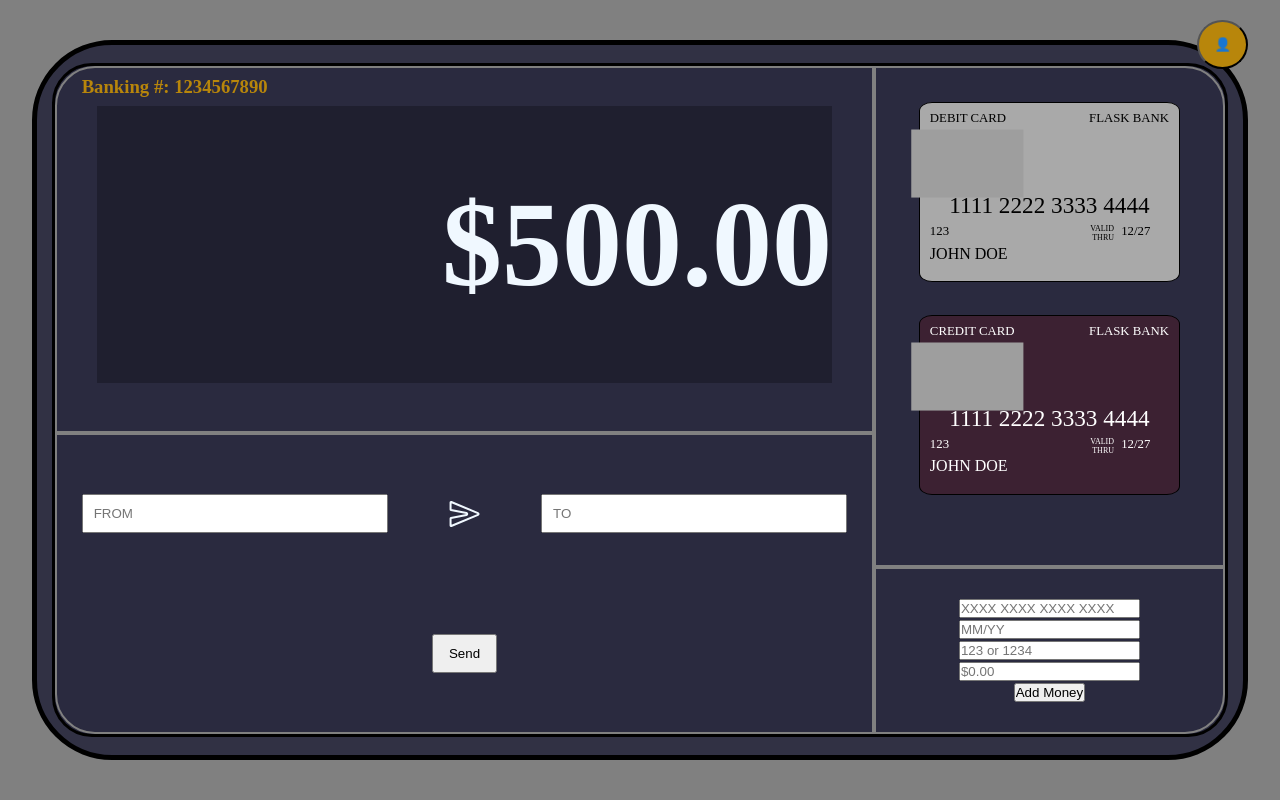
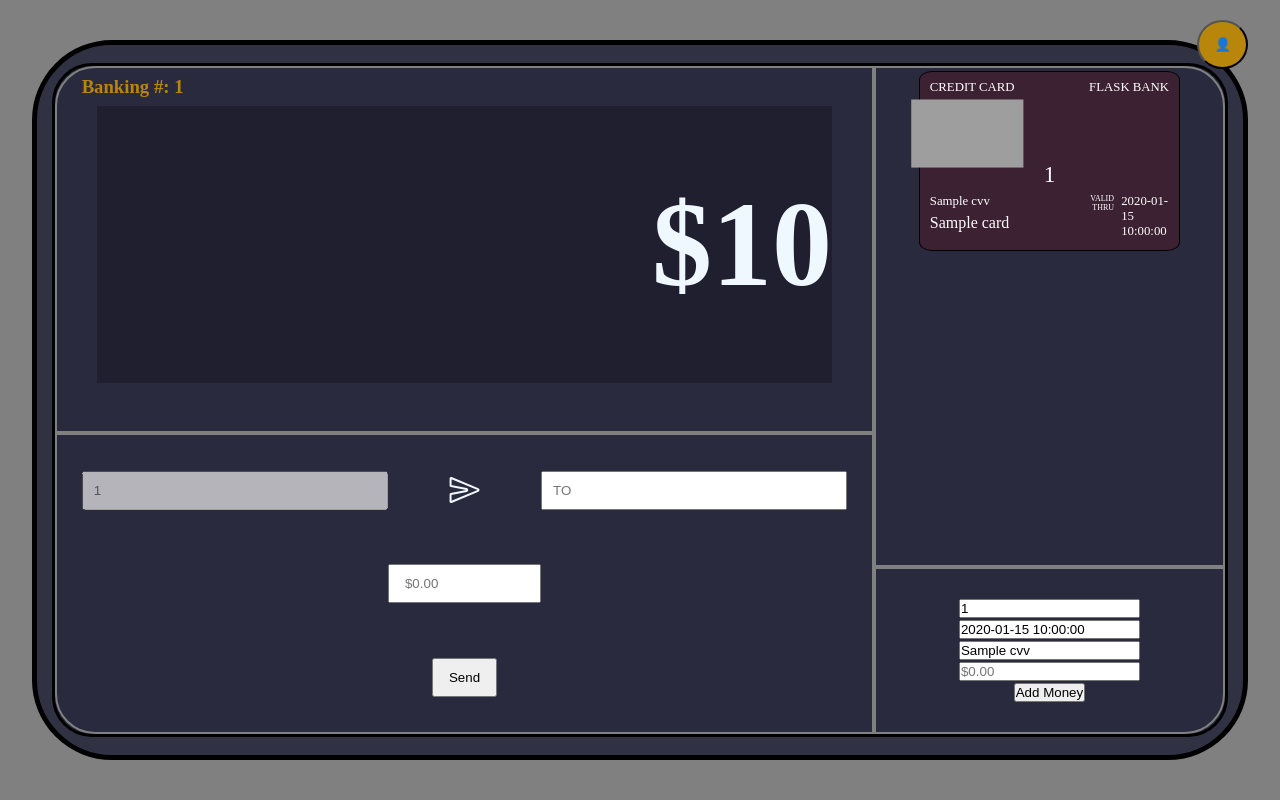
Before and after one commit to rathsamaiden-prog/Banking_Management-App, a Flask app: template templates/user_page.html in a window 1280 px wide. Run offline with Flask 3, Linux system fonts and the light colour scheme; the template is opened without the code that fills it: most values are stand-ins (such as "Sample title", 1, 10 or a date in 2020); grey boxes are pictures that could not be loaded.

Commit message:
my account page fully functional

```diff
--- a/bankdb.sql
+++ b/bankdb.sql
@@ -33,7 +33,7 @@ CREATE TABLE cards (
     user_id INT NOT NULL,
     card_number VARCHAR(20) NOT NULL,
     expiry_date VARCHAR(5) NOT NULL,
-    ccv VARCHAR(4) NOT NULL,
+    cvv VARCHAR(4) NOT NULL,
     FOREIGN KEY (user_id) REFERENCES users(user_id)
         ON DELETE CASCADE
 ) ENGINE=InnoDB;
--- a/main.py
+++ b/main.py
@@ -100,10 +100,49 @@ def errorDetect():
 # ------------- USER PAGE ----------------
 @app.route('/my_account_page', methods=['GET','POST'])
 def user_page():
-    bank_acc = conn.execute(text('SELECT * FROM bank_accounts WHERE user_id=:user_id'),{'user_id':session.get('user_id')})
-    cards = conn.execute(text('SELECT '))
-    return render_template('user_page.html')
+    bank_acc = conn.execute(text('SELECT * FROM bank_accounts WHERE user_id=:user_id'),{'user_id':session.get('user_id')}).fetchone()
+    cards = conn.execute(text('SELECT c.*, CONCAT(u.first_name, \' \', u.last_name) AS name FROM cards AS c JOIN users AS u USING (user_id) WHERE user_id=:user_id;'),{'user_id':session.get('user_id')}).fetchall()
+    return render_template('user_page.html', bank_acc=bank_acc, cards=cards)
 
+@app.route('/add_card/<string:card_num>', methods=['POST'])
+def add_card(card_num):
+    bank_acc = conn.execute(text('SELECT * FROM bank_accounts WHERE user_id=:user_id'),{'user_id':session.get('user_id')}).fetchone()
+    cards = conn.execute(text('SELECT c.*, CONCAT(u.first_name, \' \', u.last_name) AS name FROM cards AS c JOIN users AS u USING (user_id) WHERE user_id=:user_id;'),{'user_id':session.get('user_id')}).fetchall()
+    add_card = conn.execute(text('SELECT c.*, CONCAT(u.first_name, \' \', u.last_name) AS name FROM cards AS c JOIN users AS u USING (user_id) WHERE user_id=:user_id and card_number=:card_num;'),{'user_id':session.get('user_id'), 'card_num':card_num}).fetchone()
+    return render_template('user_page.html', bank_acc=bank_acc, cards=cards, add_card=add_card)
+
+@app.route('/add_money', methods=['POST'])
+def add_money():
+    add_card = dict(request.form)
+    owned_cards = conn.execute(text('SELECT card_number FROM cards WHERE user_id=:user_id'),{'user_id':session.get('user_id')}).fetchall()
+    owned_card_numbers = [row[0] for row in owned_cards]
+    if add_card['card_number'] not in owned_card_numbers:
+        card_num = add_card['card_number'][:4]+' '+add_card['card_number'][4:8]+' '+add_card['card_number'][8:12]+' '+add_card['card_number'][12:16]
+        conn.execute(text('INSERT INTO cards (user_id, card_number, expiry_date, cvv) VALUES (:user_id, :card_number, :date, :cvv)'), {'user_id':session.get('user_id'), 'card_number':card_num, 'date':add_card['date'], 'cvv':add_card['cvv']})
+        conn.commit()
+    deposit = dict(request.form)['deposit-amount']
+    conn.execute(text('UPDATE bank_accounts SET balance = balance + :deposit WHERE user_id=:user_id'),{'deposit':deposit[1:], 'user_id':session.get('user_id')})
+    conn.commit()
+    bank_acc = conn.execute(text('SELECT * FROM bank_accounts WHERE user_id=:user_id'),{'user_id':session.get('user_id')}).fetchone()
+    cards = conn.execute(text('SELECT c.*, CONCAT(u.first_name, \' \', u.last_name) AS name FROM cards AS c JOIN users AS u USING (user_id) WHERE user_id=:user_id;'),{'user_id':session.get('user_id')}).fetchall()
+    return render_template('user_page.html', bank_acc=bank_acc, cards=cards)
+
+@app.route('/send_money', methods=['POST'])
+def send_money():
+    data = dict(request.form)
+    balance = conn.execute(text('SELECT balance FROM bank_accounts WHERE user_id=:user_id'),{'user_id':session.get('user_id')}).fetchone()[0]
+    if balance >= float(data['send-amount'][1:]):
+        try:
+            conn.execute(text('UPDATE bank_accounts SET balance = balance - :credit WHERE user_id=:user_id'),{'credit':data['send-amount'][1:], 'user_id':session.get('user_id')})
+            conn.commit()
+            recipient_id = conn.execute(text('SELECT user_id FROM bank_accounts WHERE account_number=:account_number'),{'account_number':data['recipient']}).fetchone()[0]
+            conn.execute(text('UPDATE bank_accounts SET balance = balance + :deposit WHERE user_id=:user_id'),{'deposit':data['send-amount'][1:], 'user_id':recipient_id})
+            conn.commit()
+        except Exception:
+            print('')
+    bank_acc = conn.execute(text('SELECT * FROM bank_accounts WHERE user_id=:user_id'),{'user_id':session.get('user_id')}).fetchone()
+    cards = conn.execute(text('SELECT c.*, CONCAT(u.first_name, \' \', u.last_name) AS name FROM cards AS c JOIN users AS u USING (user_id) WHERE user_id=:user_id;'),{'user_id':session.get('user_id')}).fetchall()
+    return render_template('user_page.html', bank_acc=bank_acc, cards=cards)
 # ------------- ADMIN PAGE ----------------
 
 
--- a/static/styles/user_page.css
+++ b/static/styles/user_page.css
@@ -92,6 +92,11 @@ body{
     width: 40%;
     padding: 10px;
 }
+#send-amt{
+    width: 20%;
+    padding: 10px 15px;
+    margin: 0 40%;
+}
 #send{
     padding: 10px 15px;
 }
@@ -103,17 +108,19 @@ body{
     height: 100%;
 }
 /* card cont */
+.cards-cont{
+    overflow-y: scroll;
+    border: 2px solid grey;
+    border-top-right-radius: 5vh;
+    height: 75%;
+}
 #card-cont{
     display: flex;
     flex-direction: column;
     justify-content: center;
     align-items: center;
     width: 100%;
-    height: 75%;
     padding: 1% 3% 2% 3%;
-    overflow-y: scroll;
-    border: 2px solid grey;
-    border-top-right-radius: 5vh;
 }
 .card{
     position: relative;
--- a/templates/user_page.html
+++ b/templates/user_page.html
@@ -14,45 +14,61 @@
         <div class="user-func-cont">
             <div class="balance-transaction-cont">
                 <div id="balance-cont">
-                    <h3 id="banking-num">Banking #: 1234567890</h3>
-                    <h1 id="balance">$500.00</h1>
+                    <h3 id="banking-num">Banking #: {{ bank_acc.account_number }}</h3>
+                    <h1 id="balance">${{ bank_acc.balance }}</h1>
                 </div>
-                <form action="" method="POST" id="transaction-cont">
-                    <input type="text" name="cardHolder" placeholder="FROM" id="from">
+                <form action="/send_money" method="POST" id="transaction-cont">
+                    <input type="text" name="cardHolder" value="{{ bank_acc.account_number }}" id="from" disabled>
                     <ion-icon name="send-outline"></ion-icon>
                     <input type="text" name="recipient" placeholder="TO" id="to">
+                    <input type="text" name="send-amount" id="send-amt" placeholder="$0.00" pattern="^\$\d{1,12}(\.\d{2})?$" required>
                     <input type="submit" name="send" value="Send" id="send">
                 </form>
             </div>
             <div class="card-deposit-cont">
-                <form action="" method="POST" id="card-cont">
+                <div class="cards-cont">
+                    {% for card in cards %}
+                        {% if card.cvv|length == 3 %}
+                            <form action="/add_card/{{ card.card_number }}" method="POST" id="card-cont">
                                 <div class="card debit-card">
-                        <input type="submit" name="use-card" value="Add Money" class="add-money-btn">
+                                    <input type="submit" name="use-card" value="Use Card" class="add-money-btn">
                                     <p class="card-type">DEBIT CARD</p>
                                     <p class="bank-title">FLASK BANK</p>
                                     <img src="../static/images/card-chip.png" alt="" class="card-chip">
-                        <p class="card-num">1111 2222 3333 4444</p>
-                        <p class="card-cvv">123</p>
+                                    <p class="card-num">{{ card.card_number }}</p>
+                                    <p class="card-cvv">{{ card.cvv }}</p>
                                     <p class="valid-thru">VALID THRU</p>
-                        <p class="card-date">12/27</p>
-                        <p class="cardholder">JOHN DOE</p>
+                                    <p class="card-date">{{ card.expiry_date }}</p>
+                                    <p class="cardholder">{{ card.name }}</p>
                                 </div>
+                            </form>
+                        {% else %}
+                            <form action="/add_card/{{ card.card_number }}" method="POST" id="card-cont">
                                 <div class="card credit-card">
-                        <input type="submit" name="use-card" value="Add Money" class="add-money-btn">
+                                    <input type="submit" name="use-card" value="Use Card" class="add-money-btn">
                                     <p class="card-type">CREDIT CARD</p>
                                     <p class="bank-title">FLASK BANK</p>
                                     <img src="../static/images/card-chip.png" alt="" class="card-chip">
-                        <p class="card-num">1111 2222 3333 4444</p>
-                        <p class="card-cvv">123</p>
+                                    <p class="card-num">{{ card.card_number }}</p>
+                                    <p class="card-cvv">{{ card.cvv }}</p>
                                     <p class="valid-thru">VALID THRU</p>
-                        <p class="card-date">12/27</p>
-                        <p class="cardholder">JOHN DOE</p>
+                                    <p class="card-date">{{ card.expiry_date }}</p>
+                                    <p class="cardholder">{{ card.name }}</p>
                                 </div>
                             </form>
-                <form action="" method="POST" id="deposit-cont">
-                    <input type="text" name="card_number" id="card_num" class="card-input" placeholder="XXXX XXXX XXXX XXXX" pattern="\d{4}\d{4}\d{4}\d{4}" required>
+                        {% endif %}
+                    {% endfor %}
+                </div>
+                <form action="/add_money" method="POST" id="deposit-cont">
+                    {% if add_card is not defined %}
+                        <input type="text" name="card_number" id="card_num" class="card-input" placeholder="XXXX XXXX XXXX XXXX" pattern="\d{4} \d{4} \d{4} \d{4}" required>
                         <input type="text" name="date" id="date" class="card-input" placeholder="MM/YY" pattern="\d{2}/\d{2}" required>
                         <input type="text" name="cvv" id="cvv" class="card-input" placeholder="123 or 1234" pattern="\d{3,4}" maxlength="4" required>
+                    {% else %}
+                        <input type="text" name="card_number" id="card_num" class="card-input" value="{{ add_card.card_number }}" placeholder="XXXX XXXX XXXX XXXX" pattern="\d{4} \d{4} \d{4} \d{4}" required>
+                        <input type="text" name="date" id="date" class="card-input" value="{{ add_card.expiry_date }}" placeholder="MM/YY" pattern="\d{2}/\d{2}" required>
+                        <input type="text" name="cvv" id="cvv" class="card-input" value="{{ add_card.cvv }}" placeholder="123 or 1234" pattern="\d{3,4}" maxlength="4" required>
+                    {% endif %}
                     <input type="text" name="deposit-amount" id="depo-amt" class="card-input" placeholder="$0.00" pattern="^\$\d{1,12}(\.\d{2})?$" required>
                     <input type="submit" name="add-amt" id="add-amt" value="Add Money">
                 </form>
@@ -92,6 +108,21 @@
         }
         e.target.value = '$' + parts[0] + (parts[1] !== undefined ? '.' + parts[1] : '')
     })
+
+    document.getElementById('send-amt').addEventListener('input', (e) => {
+        let value = e.target.value.replace(/[^\d.]/g, '')
+        let parts = value.split('.')
+        if (parts.length > 2) parts = [parts[0], parts.slice(1).join('')]
+        parts[0] = parts[0].substring(0, 12)
+        if (parts[1] !== undefined) {
+            parts[1] = parts[1].substring(0, 2)
+        }
+        if (parts[0] === '' && parts[1] === undefined) {
+            e.target.value = ''
+            return
+        }
+        e.target.value = '$' + parts[0] + (parts[1] !== undefined ? '.' + parts[1] : '')
+    })
 </script>
 <script type="module" src="https://unpkg.com/ionicons@7.1.0/dist/ionicons/ionicons.esm.js"></script>
 <script nomodule src="https://unpkg.com/ionicons@7.1.0/dist/ionicons/ionicons.js"></script>
```
Also changed, not shown: bank_testing.sql (+8 -3 lines). Lines whose indentation alone changed are shown as unchanged.
